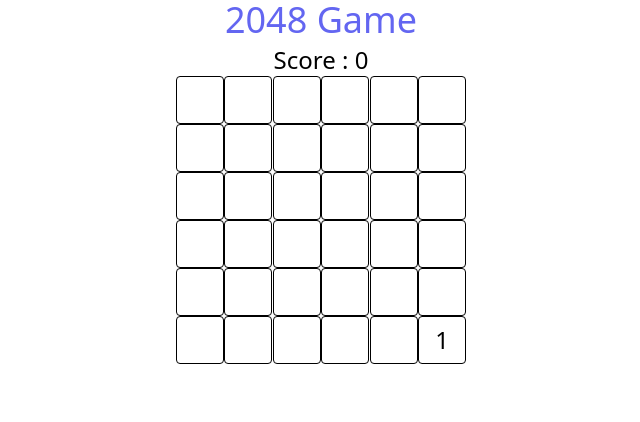
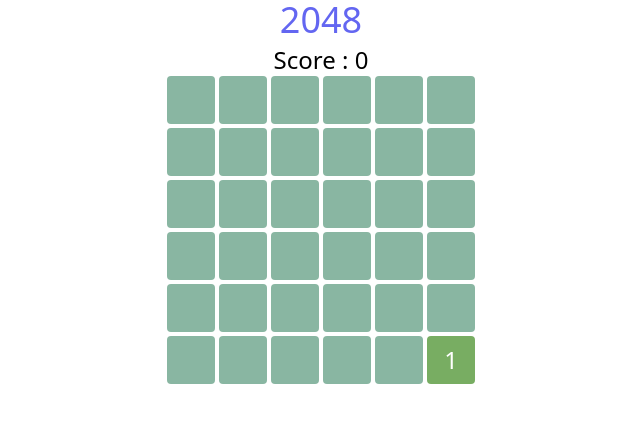
Before and after one commit to boian-ivanov/2048, a Nuxt app: page /game in a window 1280 px wide. Shown: the top 422 px of the page, without its empty margins (319-959 px from the left). Built offline with nearby package versions, Linux system fonts and the light colour scheme.

Commit message:
fix: addition bug, added winning mode & styling

```diff
--- a/helpers/grid.ts
+++ b/helpers/grid.ts
@@ -1,9 +1,10 @@
-type Position = 'LEFT' | 'RIGHT' | 'UP' | 'DOWN';
+type Position = 'LEFT' | 'RIGHT';
 
 export default class Grid<Grid> {
     grid: number[][] = [];
     score: number = 0;
     gameOver: boolean = false;
+    gameWon: boolean = false;
 
     constructor(public rows: number, public columns: number) {
         // create an empty grid
@@ -58,6 +59,10 @@
         return this.gameOver;
     }
 
+    isGameWon(): boolean {
+        return this.gameWon;
+    }
+
     static removeNullsFromRow(row: number[]): number[] {
         return row.filter((item) => item !== null);
     }
@@ -91,13 +96,26 @@
         return row;
     }
 
-    private addNumsInRow(row: number[]): number[] {
+    private checkFor2048(num: number): void {
+        if (num === 2048) {
+            this.gameWon = true;
+        }
+    }
+
+    private addNumsInRow(row: number[], position: Position): number[] {
+        if (position === 'RIGHT') {
+            row = row.reverse();
+        }
         for (let i = 0; i < row.length; i++) {
             if (row[i] === row[i + 1]) {
                 row[i] = row[i] + row[i + 1];
                 row.splice(i + 1, 1);
                 this.updateScore(row[i]);
+                this.checkFor2048(row[i]);
             }
+        }
+        if (position === 'RIGHT') {
+            row = row.reverse();
         }
         return row;
     }
@@ -105,7 +123,7 @@
     private moveLeft(): void {
         this.grid.forEach((row, index, array) => {
             let filteredRow = Grid.removeNullsFromRow(row);
-            filteredRow = this.addNumsInRow(filteredRow);
+            filteredRow = this.addNumsInRow(filteredRow, 'LEFT');
             filteredRow = this.addNullsToRow(filteredRow, 'LEFT');
             array[index] = filteredRow;
         });
@@ -114,7 +132,7 @@
     private moveRight(): void {
         this.grid.forEach((row, index, array) => {
             let filteredRow = Grid.removeNullsFromRow(row);
-            filteredRow = this.addNumsInRow(filteredRow);
+            filteredRow = this.addNumsInRow(filteredRow, 'RIGHT');
             filteredRow = this.addNullsToRow(filteredRow, 'RIGHT');
             array[index] = filteredRow;
         });
--- a/package.json
+++ b/package.json
@@ -9,7 +9,9 @@
   },
   "devDependencies": {
     "@nuxtjs/tailwindcss": "^5.3.2",
-    "nuxt": "3.0.0-rc.10"
+    "nuxt": "3.0.0-rc.10",
+    "sass": "^1.54.9",
+    "sass-loader": "^13.0.2"
   },
   "dependencies": {
     "@vueuse/core": "^9.2.0"
--- a/pages/game.vue
+++ b/pages/game.vue
@@ -38,77 +38,88 @@
                 </div>
             </div>
         </div>
+        <div v-show="gridObject.isGameWon()">
+            <div class="absolute inset-0 flex items-center justify-center bg-gray-700 bg-opacity-50">
+                <div class="max-w-sm p-6 bg-white ">
+                    <div class="flex flex-col items-center justify-between">
+                        <h3 class="text-2xl">You have won! 🎉</h3>
+                        <h4 class="text-xl">Your score: {{ gridObject.getScore() }}</h4>
+                    </div>
+                    <div class="mt-4">
+                        <button
+                            class="px-4 py-2 text-white bg-green-600 rounded"
+                            @click="restartGame"
+                        >
+                            Play again
+                        </button>
+                    </div>
+                </div>
+            </div>
+        </div>
         <div class="w-full h-full flex flex-col justify-center items-center relative z-20">
             <div class="flex flex-col mb-1">
-                <span class="text-indigo-500 text-4xl text-center">2048 Game</span>
+                <span class="text-indigo-500 text-4xl text-center">2048</span>
             </div>
             <div class="score">
                 <div class="text-2xl">Score : {{ gridObject.getScore() }}</div>
             </div>
             <div
                 ref="el"
-                class="game w-[291px] relative mb-3"
+                class="game w-auto relative"
             >
-                <div class="grid-container z-10 gap-0">
+                <div class="grid-container gap-1">
                     <div
-                        v-for="(row, index) in grid"
-                        :key="index"
-                        class="row grid grid-cols-6 gap-0"
+                        v-for="(row, i) in grid"
+                        :key="`row-${i}`"
+                        class="row grid grid-cols-6 gap-1 mb-1"
                     >
                         <div
-                            v-for="(value, i) in row"
-                            :key="i"
-                            class="col w-12 h-12 rounded flex items-center justify-center border border-black"
+                            v-for="(value, j) in row"
+                            :key="`${i}-${j}`"
+                            :class="`col w-12 h-12 rounded flex items-center justify-center tile-${value}`"
                         >
-                            <div class="text-2xl">{{ value }}</div>
+                            <div class="text-2xl text-white select-none">{{ value }}</div>
                         </div>
                     </div>
                 </div>
-                <!--                <div class="tiles absolute z-20">-->
-                <!--                    <div-->
-
-                <!--                        class="border border-black flex h-12 items-center justify-center rounded tile tile-position-0-0 w-12 bg-orange-100 tile-merged"-->
-                <!--                    >-->
-                <!--                        <div class="text-2xl"> 4</div>-->
-                <!--                    </div>-->
-                <!--                    <div-->
-
-                <!--                        class="border border-black flex h-12 items-center justify-center rounded tile w-12 bg-orange-400 tile-merged tile-position-0-1"-->
-                <!--                    >-->
-                <!--                        <div class="text-2xl"> 32</div>-->
-                <!--                    </div>-->
-                <!--                    <div-->
-
-                <!--                        class="border border-black flex h-12 items-center justify-center rounded tile w-12 bg-orange-100 tile-merged tile-position-0-2"-->
-                <!--                    >-->
-                <!--                        <div class="text-2xl"> 4</div>-->
-                <!--                    </div>-->
-                <!--                    <div-->
-
-                <!--                        class="border border-black flex h-12 items-center justify-center rounded tile tile-position-0-3 w-12 bg-orange-200 tile-merged"-->
-                <!--                    >-->
-                <!--                        <div class="text-2xl"> 8</div>-->
-                <!--                    </div>-->
-                <!--                    <div-->
-
-                <!--                        class="border border-black flex h-12 items-center justify-center rounded tile w-12 bg-orange-200 tile-merged tile-position-1-3"-->
-                <!--                    >-->
-                <!--                        <div class="text-2xl"> 8</div>-->
-                <!--                    </div>-->
-                <!--                    <div-->
-
-                <!--                        class="border border-black flex h-12 items-center justify-center rounded tile tile-position-2-0 w-12 bg-gray-100 tile-appear"-->
-                <!--                    >-->
-                <!--                        <div class="text-2xl"> 2</div>-->
-                <!--                    </div>-->
-                <!--                    <div-->
-
-                <!--                        class="border border-black flex h-12 items-center justify-center rounded tile tile-position-2-3 w-12 bg-gray-100 tile-appear"-->
-                <!--                    >-->
-                <!--                        <div class="text-2xl"> 2</div>-->
-                <!--                    </div>-->
-                <!--                </div>-->
             </div>
         </div>
     </div>
 </template>
+
+<style lang="scss">
+.fade-in-enter-active {
+  transition: all 0.5s ease;
+}
+
+.fade-in-leave-active {
+  transition: all 0.5s ease;
+}
+
+.fade-in-enter, .fade-in-leave-to {
+  position: absolute; /* add for smooth transition between elements */
+  opacity: 0;
+}
+
+$tiles: (
+        "null": #89B6A2,
+        1: #78AD62,
+        2: #00AB9F,
+        4: #0073B7,
+        8: #24338E,
+        16: #B480AD,
+        32: #94218C,
+        64: #12B075,
+        128: #F7C242,
+        256: #F7A642,
+        512: #F77F42,
+        1024: #F75F42,
+        2048: #F73F42,
+);
+
+@each $key, $value in $tiles {
+  .tile-#{$key} {
+    background-color: $value;
+  }
+}
+</style>
```
Also changed, not shown: 1 other file (tests, documents, lock files or other folders).
